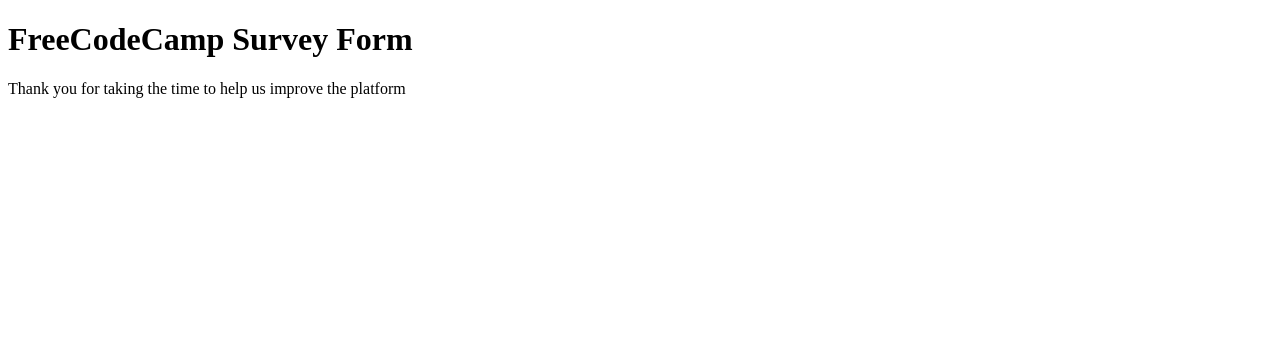
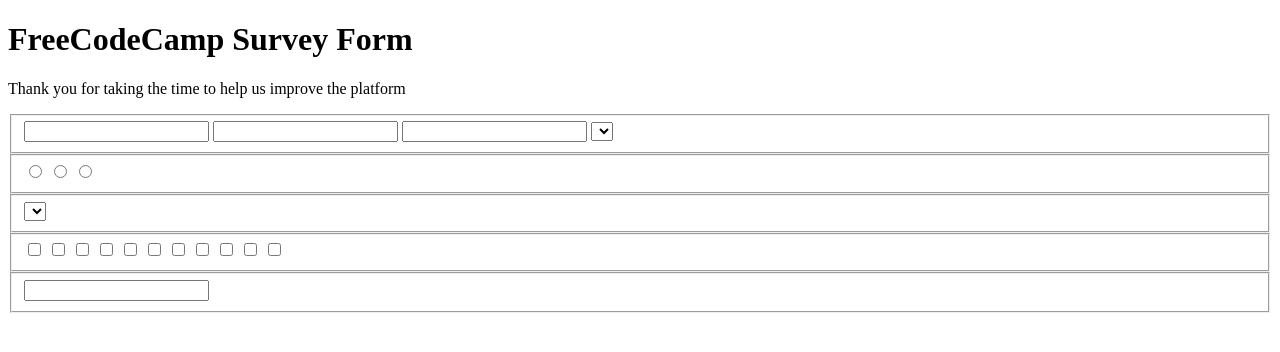
Before and after one commit to benSoalio/FCCSurveyForm, a plain HTML site: page index.html in a window 1280 px wide. Drawn offline with Linux system fonts and the light colour scheme.

Commit message:
initial structure of the index page

```diff
--- a/index.html
+++ b/index.html
@@ -9,5 +9,54 @@
   <body>
     <h1>FreeCodeCamp Survey Form</h1>
     <p>Thank you for taking the time to help us improve the platform</p>
+
+    <!-- the form  -->
+    <form action="" method="post">
+      <fieldset>
+        <label for=""> <input type="text" /></label>
+        <label for=""> <input type="text" /></label>
+        <label for=""> <input type="text" /></label>
+        <label for="">
+          <select name="" id="">
+            <option value=""></option>
+            <option value=""></option>
+            <option value=""></option>
+            <option value=""></option>
+            <option value=""></option>
+            <option value=""></option>
+          </select>
+        </label>
+      </fieldset>
+      <fieldset>
+        <label for=""><input type="radio" name="" id="" /></label>
+        <label for=""><input type="radio" name="" id="" /></label>
+        <label for=""><input type="radio" name="" id="" /></label>
+      </fieldset>
+      <fieldset>
+        <select name="" id="">
+          <option value=""></option>
+          <option value=""></option>
+          <option value=""></option>
+          <option value=""></option>
+          <option value=""></option>
+        </select>
+      </fieldset>
+      <fieldset>
+        <label for=""><input type="checkbox" name="" id="" /></label>
+        <label for=""><input type="checkbox" name="" id="" /></label>
+        <label for=""><input type="checkbox" name="" id="" /></label>
+        <label for=""><input type="checkbox" name="" id="" /></label>
+        <label for=""><input type="checkbox" name="" id="" /></label>
+        <label for=""><input type="checkbox" name="" id="" /></label>
+        <label for=""><input type="checkbox" name="" id="" /></label>
+        <label for=""><input type="checkbox" name="" id="" /></label>
+        <label for=""><input type="checkbox" name="" id="" /></label>
+        <label for=""><input type="checkbox" name="" id="" /></label>
+        <label for=""><input type="checkbox" name="" id="" /></label>
+      </fieldset>
+      <fieldset>
+        <label for=""><input type="textarea" name="" id="" /></label>
+      </fieldset>
+    </form>
   </body>
 </html>
```
